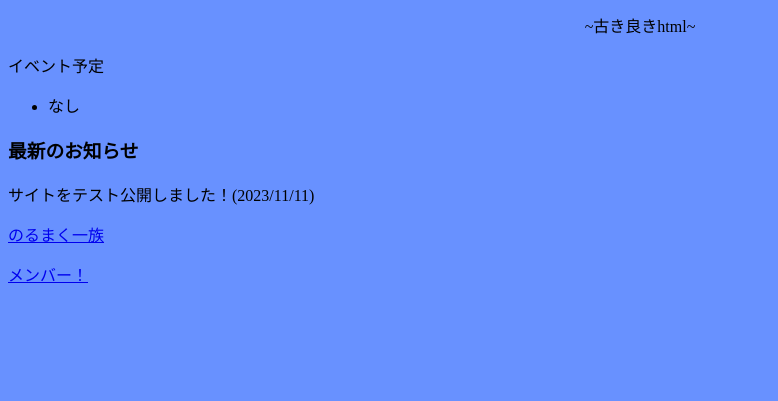
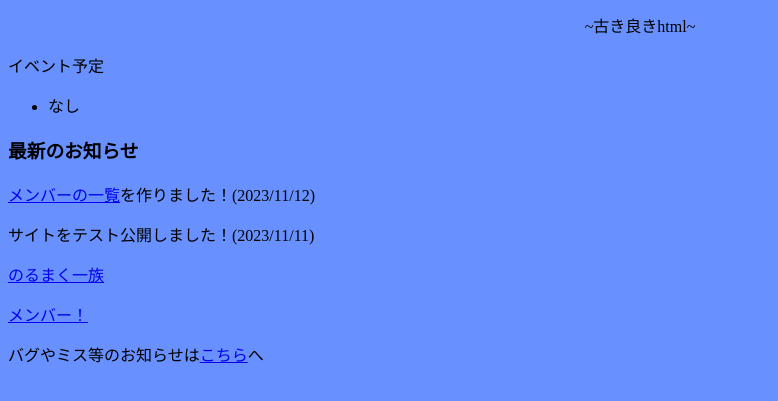
Before and after one commit to konngitune/norumaku1zoku, a plain HTML site: page index.html in a window 1280 px wide. Shown: the part 93-494 px from the top of the page, without its empty margins (0-778 px from the left). Drawn offline with Linux system fonts and the light colour scheme; a web font is replaced by a local one.

Commit message:
Update index.html

```diff
--- a/index.html
+++ b/index.html
@@ -13,8 +13,10 @@
 <li>なし</li>
 </ul>
 <h3 class=Dot>最新のお知らせ</h3>
-<p>サイトをテスト公開しました！(2023/11/11)</p>
-<p><a href="https://scratch.mit.edu/users/norumaku1zoku/">のるまく一族</a></p>
+<p><a href="a.html">メンバーの一覧</a>を作りました！(2023/11/12)</p>
+  <p>サイトをテスト公開しました！(2023/11/11)</p>
+  <p><a href="https://scratch.mit.edu/users/norumaku1zoku/">のるまく一族</a></p>
   <p><a href="a.html">メンバー！</a></p>
+  <p class=mini>バグやミス等のお知らせは<a href="https://scratch.mit.edu/users/fox_commannder/">こちら</a>へ</p>
 </body>
   </html>
```
